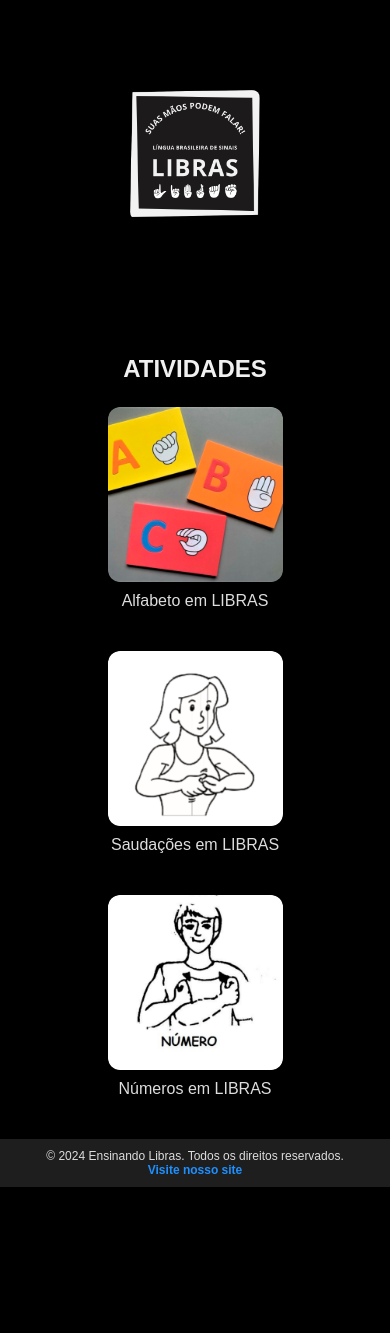
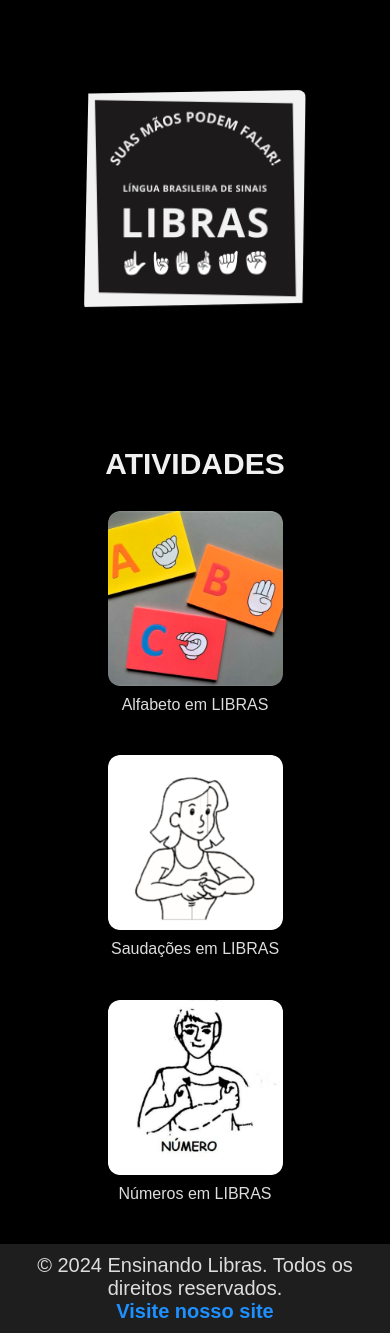
Before and after one commit to victorfs32/projeto, a React (Create React App) app: page / in a window 390 px wide. Before the commit the page ends 1187 px from the top, so only its background shows below. Built offline with nearby package versions, Linux system fonts and the light colour scheme.

Commit message:
Alteração

```diff
--- a/src/App.css
+++ b/src/App.css
@@ -146,7 +146,16 @@ h3 {
 }
 
 /* Regras gerais para a visualização em telas pequenas */
-@media (max-width: 768px) {
+@media (max-width: 600px) {
+  img.logo{
+    margin-top: 80px;
+    max-width: 60%;
+    max-height: 50%;
+    margin-bottom: 71px;
+    border-radius: 8px;
+    box-shadow: 0 4px 12px rgba(0, 0, 0, 0.6);
+}
+  }
   .activities {
     flex-direction: column;
     /* Alinha as atividades em coluna em vez de linha */
@@ -170,17 +179,16 @@ h3 {
   }
 
   h3 {
-    font-size: 24px;
+    font-size: 30px;
     /* Diminui o tamanho da fonte para cabeçalhos em telas pequenas */
     margin-top: 30px;
     /* Ajusta a margem superior */
   }
 
   .App-footer p {
-    font-size: 12px;
+    font-size: 20px;
     /* Diminui o tamanho da fonte para o footer */
   }
-}
 
 /* Regras para dispositivos muito pequenos, como telefones */
 @media (max-width: 480px) {
--- a/src/App.js
+++ b/src/App.js
@@ -57,7 +57,7 @@ function App() {
       <footer className="App-footer">
         <p>&copy; 2024 Ensinando Libras. Todos os direitos reservados.</p>
         <p>
-          <a href="https://www.seusite.com" className="footer-link">
+          <a href="https://www.ensinandolibras.com.br/" className="footer-link">
             Visite nosso site
           </a>
         </p>
```
